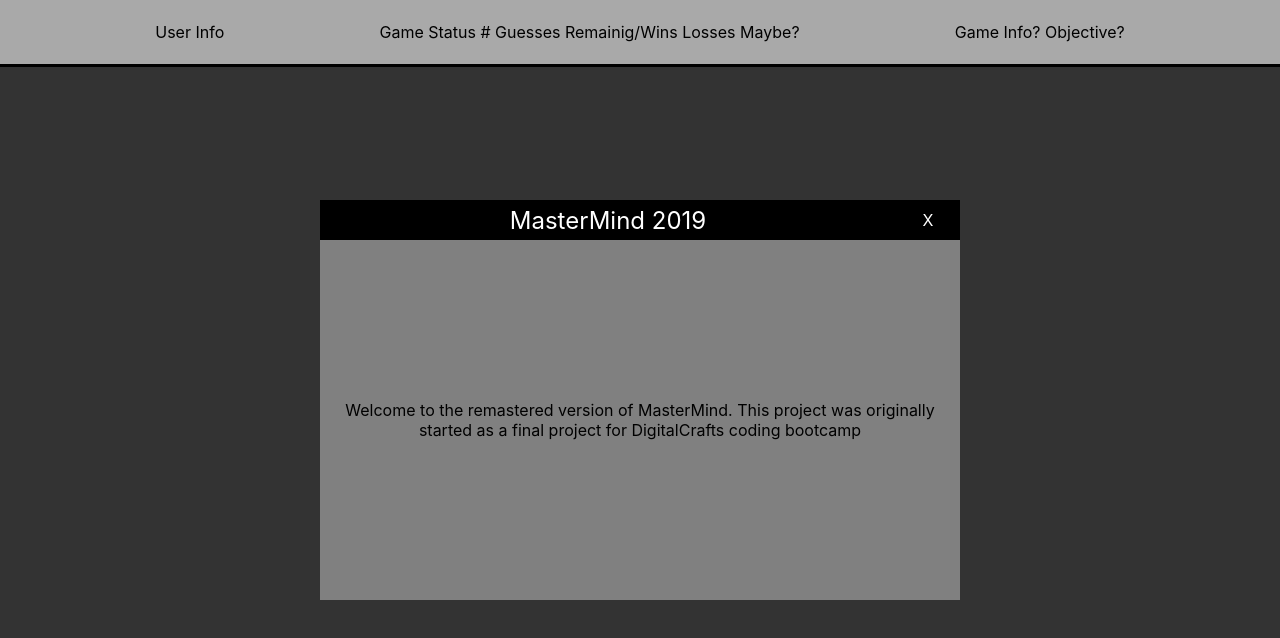
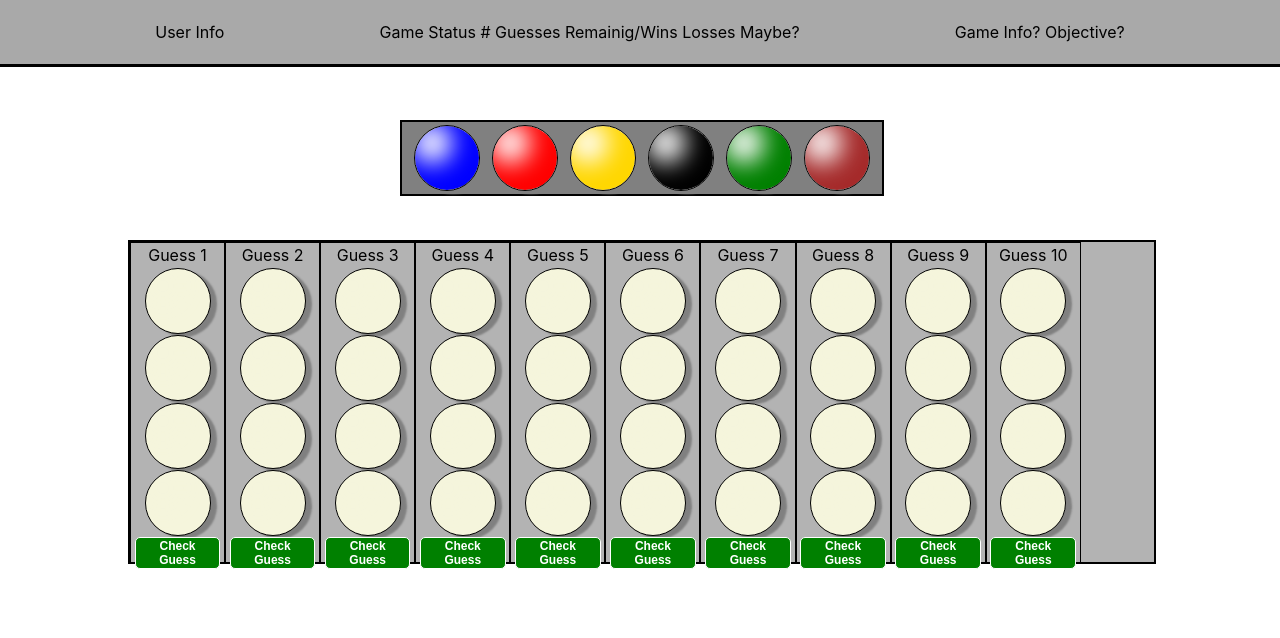
Before and after one commit to laddeyboy/mastermind2019, a React (Create React App) app: page / in a window 1280 px wide. Shown: the top 638 px of the page. Built offline with nearby package versions, Linux system fonts and the light colour scheme.

Commit message:
working css stylings for colorPalette peg markers

```diff
--- a/package.json
+++ b/package.json
@@ -4,9 +4,11 @@
   "private": true,
   "dependencies": {
     "@types/jest": "24.0.17",
+    "@types/lodash": "^4.14.144",
     "@types/node": "12.7.1",
     "@types/react": "16.9.1",
     "@types/react-dom": "16.8.5",
+    "lodash": "^4.17.15",
     "react": "^16.9.0",
     "react-dom": "^16.9.0",
     "react-scripts": "3.0.1",
--- a/src/App.tsx
+++ b/src/App.tsx
@@ -7,7 +7,7 @@
 
 const App: React.FC = () => {
   const [showModal, toggleModal] = useState(true);
-  const [showGameBoard, toggleGameBoard] = useState(false);
+  const [showGameBoard, toggleGameBoard] = useState(true); // set back to false after DEBUG
 
   const handleModalClick = () => {
     console.log("Im clicking on my modal");
@@ -31,7 +31,7 @@
   return (
     <div className="App">
       <NavBar />
-      {showModal ? <Modal modalProps={ModalProps} /> : null}
+      {/* {showModal ? <Modal modalProps={ModalProps} /> : null} */}
       {showGameBoard ? <GameBoard /> : null}
     </div>
   );
--- a/src/containers/colorPalette.tsx
+++ b/src/containers/colorPalette.tsx
@@ -18,7 +18,7 @@
 };
 
 interface PassedProps {
-  currentPegObj: { btnId: number; color: string };
+  currentPegObj: { btnId: number; color: string }; // the currentely selected button
   setUserColorChoice: (pegObj: { btnId: number; color: string }) => void;
 }
 
@@ -28,14 +28,21 @@
   };
 
   const availableColors = COLOR_PALETTE.map((color, index) => {
+    const { color: currentColor } = props.currentPegObj;
+    const pegStyle: React.CSSProperties = {
+      border: "1px solid #9ecaed",
+      boxShadow: `inset -10px -10px 25px 12px ${color}, 0 0 10px #9ecaed`
+    };
+
     return (
       <ColoredPeg
         color={color}
         btnId={index}
         key={index}
-        isPaletteColor={true}
+        activeStyle={color === currentColor ? pegStyle : {}}
+        isColorPalette={true}
         handleSetPegColor={setPegColor}
-        currentUserColor={color}
+        currentUserColor={currentColor}
       />
     );
   });
--- a/src/containers/coloredPeg.tsx
+++ b/src/containers/coloredPeg.tsx
@@ -1,35 +1,55 @@
-import React from "react";
+import React, { useEffect } from "react";
+import { EMPTY_PEG_SLOT } from "../util/constants";
 
-interface OwnProps {
+const PegStyle: React.CSSProperties = {
+  width: "4rem",
+  height: "4rem",
+  borderRadius: "50%",
+  border: "1px solid black"
+};
+
+interface PassedProps {
   color: string;
   btnId: number;
   currentUserColor: string;
-  isPaletteColor?: boolean;
+  activeStyle?: any; // this should be React.CSSProperties
+  isColorPalette?: boolean;
   handleSetPegColor: (btnId: number, color: string) => void;
 }
 
-const ColoredPeg: React.FC<OwnProps> = props => {
-  const [color, setColor] = React.useState<string>(props.color);
+const ColoredPeg: React.FC<PassedProps> = props => {
+  const [color] = React.useState<string>(props.color);
   const [active, toogleActive] = React.useState<boolean>(false);
-  const inactiveButton = "6px 3px 2px gray";
-  const PegStyle: React.CSSProperties = {
-    width: "4rem",
-    height: "4rem",
-    borderRadius: "50%",
-    border: "1px solid black",
-    background: "beige",
-    boxShadow: `${inactiveButton}, inset -15px -15px 25px 12px ${color}`
-  };
+
+  useEffect(() => {
+    const { currentUserColor, color } = props;
+    if (color !== currentUserColor) {
+      toogleActive(false);
+    }
+  });
 
   const setPegMarkerStyle = () => {
-    const newStyle = { ...PegStyle };
-    if (active) {
-      if (props.isPaletteColor) {
-        newStyle.border = "3px solid #9ecaed";
-        newStyle.boxShadow = `inset -10px -10px 25px 12px ${props.currentUserColor}, 0 0 10px #9ecaed`;
+    const newStyle: any = { ...PegStyle }; // this should be React.CSSProperties
+    const { isColorPalette } = props;
+    if (isColorPalette) {
+      newStyle.background = "white";
+      newStyle.boxShadow = `6px 3px 2px gray, inset -15px -15px 25px 12px ${color}`;
+      if (!active) {
+      } else {
+        const { activeStyle } = props;
+        for (let cssProp of Object.keys(activeStyle)) {
+          newStyle[cssProp] = activeStyle[cssProp];
+        }
       }
-      newStyle.background = "white";
-      newStyle.boxShadow = `inset -10px -10px 25px 12px ${props.currentUserColor}`;
+    } else {
+      // not a colorPalete Peg
+      if (!active) {
+        newStyle.background = EMPTY_PEG_SLOT;
+        newStyle.boxShadow = `6px 3px 2px gray, inset -15px -15px 25px 12px ${color}`;
+      } else {
+        newStyle.background = "white";
+        newStyle.boxShadow = `inset -10px -10px 25px 12px ${props.currentUserColor}`;
+      }
     }
     return newStyle;
   };
--- a/src/containers/gameBoard.tsx
+++ b/src/containers/gameBoard.tsx
@@ -1,6 +1,7 @@
 import React, { useState, useEffect } from "react";
 import ColorPalette from "./colorPalette";
 import GameBoardColumn from "./gameBoardColumn";
+import { isEqual } from "lodash";
 
 import { setupGameLogic } from "../util/helpers";
 
@@ -28,11 +29,16 @@
     btnId: number;
     color: string;
   }) => {
+    console.log("setting current color to -> ", pegObj.color);
     setCurrentColor(pegObj);
   };
 
-  const handleSubmitAttempt = (attemptArray: Array<string>) => {
-    console.log("user is guessing", attemptArray);
+  const handleSubmitAttempt = (userSequence: Array<string>) => {
+    if (isEqual(userSequence, winningSequence)) {
+      console.log("WINNER");
+    }
+    setCurrentAttempt(currentAttempt + 1);
+    console.log("user is guessing", userSequence);
   };
 
   const drawGameBoardColumn = () => {
@@ -43,6 +49,7 @@
           key={"row" + i.toString()}
           rowInd={i}
           submitAttempt={handleSubmitAttempt}
+          currentAttempt={currentAttempt}
           currentUserColor={userCurrentColor.color}
         />
       );
--- a/src/containers/gameBoardColumn.tsx
+++ b/src/containers/gameBoardColumn.tsx
@@ -1,7 +1,6 @@
 import React, { useState, useEffect } from "react";
 import ColoredPeg from "./coloredPeg";
-
-const EMPTY_PEG_SLOT = "beige";
+import { EMPTY_PEG_SLOT } from "../util/constants";
 
 const gameRowStyle: React.CSSProperties = {
   height: "100%",
@@ -29,6 +28,7 @@
 
 interface PassedProps {
   rowInd: number;
+  currentAttempt: number;
   currentUserColor: string;
   submitAttempt: (attemptArray: Array<string>) => void;
 }
--- a/src/util/constants.ts
+++ b/src/util/constants.ts
@@ -6,3 +6,5 @@
   "green",
   "brown"
 ];
+
+export const EMPTY_PEG_SLOT = "beige";
```
Also changed, not shown: 1 other file (tests, documents, lock files or other folders).
